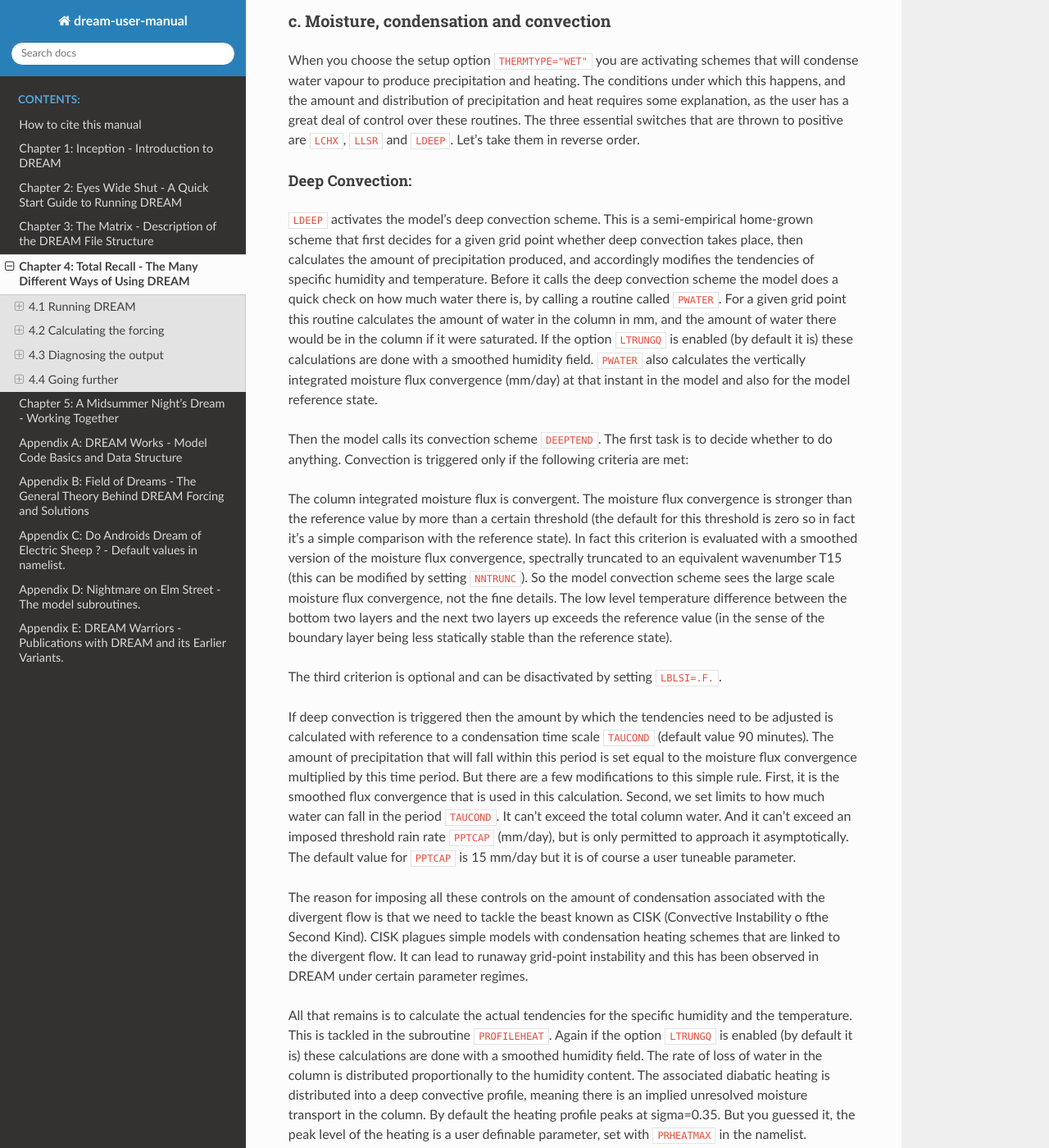
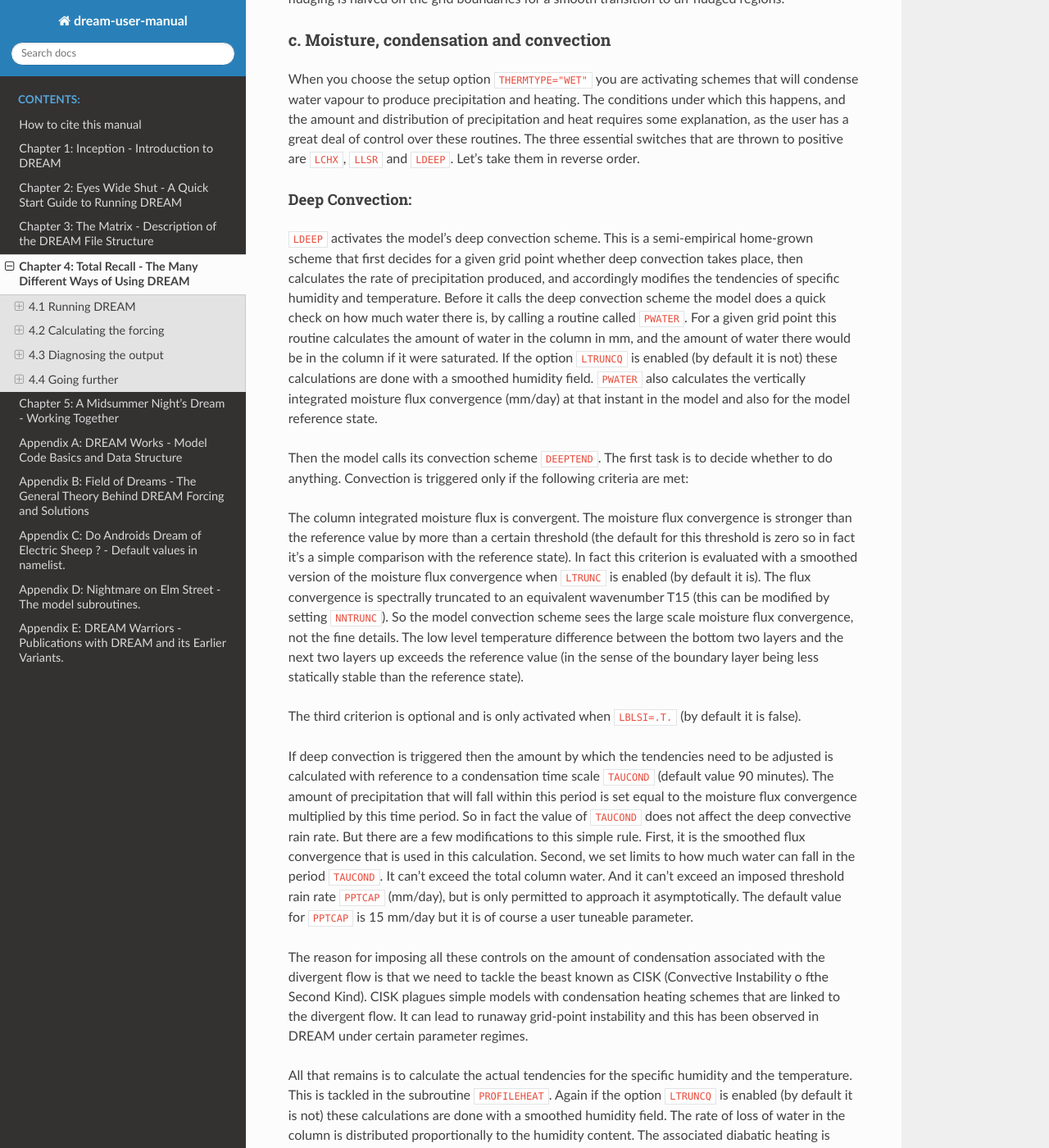
Before and after one commit to dream-gcm/usermanual, a Sphinx documentation site: the page built from source/Chapter4.md, in a window 1280 px wide and 1400 px high, scrolled down 14236 px. Shown: the whole window at 82% size. Built offline with Sphinx 7.4.7 and the Read the Docs theme 2.0.0, drawn with Linux system fonts in a browser that asks for light colours; some of the changed text lies outside the part shown.

Commit message:
Update Chapter4.md
changed 8.1 to 8,4
removed reference to PRHEATMAX in job script description
Added info on ltangent diagnostics
edited text on deep convection and LSR schemes
added text on SSTA scheme

```diff
--- a/source/Chapter4.md
+++ b/source/Chapter4.md
@@ -37,8 +37,6 @@
 * `LSTAB` activates a uniform damping on all degrees of freedom, for use in stability calculations and derivation of time independent solutions when the basic state is unstable.
 
 * `LMODE` activates the modefinder, which turns the model into a crude eigensolver to get the fastest growing mode for a given basic state by timestepping.
-
-* `PRHEATMAX` sets the level at which the deep convective profile has its maximum amplitude. This applies to the deep convection scheme and also to the SST transfer function.
 
 After this we are into linking input and output files. We've already covered the input files in [Chapter 2](https://dreamusermanual.readthedocs.io/en/latest/Chapter2.html), and the rest is fairly self explanatory. The main file you will work with is the history file which is a binary output with sequential records describing the model state as spectral coefficients of the state variables. For diagnostic fields related to precipitation the model writes `history_grid2d` and `history_grid3d` as needed. These outputs are controlled by namelist options. Restart files are written periodically (`restart.11`) and at the end of the run (`restart.12`). These files contain two consecutive timesteps so in principle can be used to restart the model and continue the run. Some basic information about the run is written into the text file results.
 
@@ -165,7 +163,7 @@
 
 `HISTID` and `FILTER` are strings appended to history files and output directories to distinguish them from one another. For example it might be useful to set `HISTID="_DJF"` and `FILTER="_mm"` or `"_hp"` if you're dealing with data from various seasons in the same directory, and you want to treat monthly mean or high pass components. More on that later.
 
-`REFSP` and `REFGR` are reference states for spectral and 2d grid point data that you might want to subtract from your results to display an anomaly. To do so set lsubtractsp and lsubtractgr to true.
+`REFSP` and `REFGR` are reference states for spectral and 2d grid point data that you might want to subtract from your results to display an anomaly. To do so set lsubtractsp and lsubtractgr to true. There is also an option ltangent which will enable a time dependent anomaly calculation. In this case your reference files must also contain sequences of data to be subtracted from your sequence of results.
 
 You can choose to calculate a time mean and/or a sequence by setting lmean and lseq. If you have 2d or 3d grid data from the run and you want output from it set `lreadgrid2d` and `lreadgrid3d` accordingly. Remember the 2d grid comprises fields related to precipitation and the 3d grid data is just the associated diabatic heating.
 
@@ -258,24 +256,24 @@
 When you choose the setup option `THERMTYPE="WET"` you are activating schemes that will condense water vapour to produce precipitation and heating. The conditions under which this happens, and the amount and distribution of precipitation and heat requires some explanation, as  the user has a great deal of control over these routines. The three essential switches that are thrown to positive are `LCHX`, `LLSR` and `LDEEP`. Let's take them in reverse order.
 
 #### Deep Convection:
-`LDEEP` activates the model's deep convection scheme. This is a semi-empirical home-grown scheme that first decides for a given grid point whether deep convection takes place, then calculates the amount of precipitation produced, and accordingly modifies the tendencies of specific humidity and temperature. Before it calls the deep convection scheme the model does a quick check on how much water there is, by calling a routine called `PWATER`. For a given grid point this routine calculates the amount of water in the column in mm, and the amount of water there would be in the column if it were saturated. If the option `LTRUNGQ` is enabled (by default it is) these calculations are done with a smoothed humidity field. `PWATER` also calculates the vertically integrated moisture flux convergence (mm/day) at that instant in the model and also for the model reference state.
+`LDEEP` activates the model's deep convection scheme. This is a semi-empirical home-grown scheme that first decides for a given grid point whether deep convection takes place, then calculates the rate of precipitation produced, and accordingly modifies the tendencies of specific humidity and temperature. Before it calls the deep convection scheme the model does a quick check on how much water there is, by calling a routine called `PWATER`. For a given grid point this routine calculates the amount of water in the column in mm, and the amount of water there would be in the column if it were saturated. If the option `LTRUNCQ` is enabled (by default it is not) these calculations are done with a smoothed humidity field. `PWATER` also calculates the vertically integrated moisture flux convergence (mm/day) at that instant in the model and also for the model reference state.
 
 Then the model calls its convection scheme `DEEPTEND`. The first task is to decide whether to do anything. Convection is triggered only if the following criteria are met:
 
 The column integrated moisture flux is convergent.
-The moisture flux convergence is stronger than the reference value by more than a certain threshold (the default for this threshold is zero so in fact it's a simple comparison with the reference state). In fact this criterion is evaluated with a smoothed version of the moisture flux convergence, spectrally truncated to an equivalent wavenumber T15 (this can be modified by setting `NNTRUNC`). So the model convection scheme sees the large scale moisture flux convergence, not the fine details.
+The moisture flux convergence is stronger than the reference value by more than a certain threshold (the default for this threshold is zero so in fact it's a simple comparison with the reference state). In fact this criterion is evaluated with a smoothed version of the moisture flux convergence when `LTRUNC` is enabled (by default it is). The flux convergence is spectrally truncated to an equivalent wavenumber T15 (this can be modified by setting `NNTRUNC`). So the model convection scheme sees the large scale moisture flux convergence, not the fine details.
 The low level temperature difference between the bottom two layers and the next two layers up exceeds the reference value (in the sense of the boundary layer being less statically stable than the reference state).
 
-The third criterion is optional and can be disactivated by setting `LBLSI=.F.`.
+The third criterion is optional and is only activated when `LBLSI=.T.` (by default it is false).
 
-If deep convection is triggered then the amount by which the tendencies need to be adjusted is calculated with reference to a condensation time scale `TAUCOND` (default value 90 minutes). The amount of precipitation that will fall within this period is set equal to the moisture flux convergence multiplied by this time period. But there are a few modifications to this simple rule. First, it is the smoothed flux convergence that is used in this calculation. Second, we set limits to how much water can fall in the period `TAUCOND`. It can't exceed the total column water. And it can't exceed an imposed threshold rain rate `PPTCAP` (mm/day), but is only permitted to approach it asymptotically. The default value for `PPTCAP` is 15 mm/day but it is of course a user tuneable parameter.
+If deep convection is triggered then the amount by which the tendencies need to be adjusted is calculated with reference to a condensation time scale `TAUCOND` (default value 90 minutes). The amount of precipitation that will fall within this period is set equal to the moisture flux convergence multiplied by this time period. So in fact the value of `TAUCOND` does not affect the deep convective rain rate. But there are a few modifications to this simple rule. First, it is the smoothed flux convergence that is used in this calculation. Second, we set limits to how much water can fall in the period `TAUCOND`. It can't exceed the total column water. And it can't exceed an imposed threshold rain rate `PPTCAP` (mm/day), but is only permitted to approach it asymptotically. The default value for `PPTCAP` is 15 mm/day but it is of course a user tuneable parameter.
 
 The reason for imposing all these controls on the amount of condensation associated with the divergent flow is that we need to tackle the beast known as CISK (Convective Instability o fthe Second Kind). CISK plagues simple models with condensation heating schemes that are linked to the divergent flow. It can lead to runaway grid-point instability and this has been observed in DREAM under certain parameter regimes.
 
-All that remains is to calculate the actual tendencies for the specific humidity and the temperature.  This is tackled in the subroutine `PROFILEHEAT`. Again if the option `LTRUNGQ` is enabled (by default it is) these calculations are done with a smoothed humidity field. The rate of loss of water in the column is distributed proportionally to the humidity content. The associated diabatic heating is distributed into a deep convective profile, meaning there is an implied unresolved moisture transport in the column. By default the heating profile peaks at sigma=0.35. But you guessed it, the peak level of the heating is a user definable parameter, set with `PRHEATMAX` in the namelist.
+All that remains is to calculate the actual tendencies for the specific humidity and the temperature.  This is tackled in the subroutine `PROFILEHEAT`. Again if the option `LTRUNCQ` is enabled (by default it is not) these calculations are done with a smoothed humidity field. The rate of loss of water in the column is distributed proportionally to the humidity content. The associated diabatic heating is distributed into a deep convective profile, meaning there is an implied unresolved vertical moisture transport in the column. By default the heating profile peaks at sigma=0.35. But you guessed it, the peak level of the heating is a user definable parameter, set with `PRHEATMAX` in the namelist.
 
 #### Large Scale Rain:
-Once the deep convection scheme as done its job, whatever super-saturation is left gets mopped up by the large scale rain scheme, activated by the option `LLSR`. The subroutine `LSRTEND` calculates the difference between the the specific humidity and its value at saturation. If the option `LTRUNGQ` is enabled (by default it is) these calculations are done with a smoothed humidity field. If the specific humidity exceeds the saturation value then this difference is condensed in-situ, for every grid location at every level. The timescale over which the condensation is to take place is again given by `TAUCOND`, and the appropriate negative tendency is applied to the specific humidity. The associated diabatic heating is also applied in-situ to the temperature tendency.
+Once the deep convection scheme as done its job, whatever super-saturation is left gets mopped up by the large scale rain scheme, activated by the option `LLSR`. The subroutine `LSRTEND` calculates the difference between the the specific humidity and its value at saturation. If the option `LTRUNCQ` is enabled (by default it is not) these calculations are done with a smoothed humidity field. If the specific humidity exceeds the saturation value then this difference is condensed in-situ, for every grid location at every level. The timescale over which the condensation is to take place is again given by `TAUCOND` (note that for large scale rain the parameter `TAUCOND` does influence the rain rate). The appropriate negative tendency is applied to the specific humidity, and the associated diabatic heating is applied in-situ to the temperature tendency.
 
 #### Forcing Modification:
 All these calculations for tendencies of humidity and temperature based on parameterisations of physical processes are bound to have a non-zero time-mean effect. There will be a net sink of moisture and a net source of heat. This is clearly in opposition to the DREAM philosophy of deriving climatological sources and sinks of state variables from data, using residual tendencies from the unforced dry model. We are effectively double counting, and so some correction must be made for this in the basic forcing. In fact it turns out to be crucial to obtaining realistic simulations. The rain schemes don't have much work to do if realistic time-mean sources and sinks are already provided on the right hand sides of the equations.
@@ -287,11 +285,11 @@
 This pragmatic forcing strategy has lead to some reasonably realistic rainfall climatologies, and so forms the basis of a hybrid dynamical-physical-empirical general circulation model. The ability to simulate rainfall opens up a lot of applications that were not possible for a simple dry GCM.
 
 #### Adding sea surface temperature effects
-How the atmosphere reacts to an anomaly in the sea surface temperature is the subject of major importance and a vast literature. Because of the coupled nature of surface fluxes, convection and radiation it is difficult to derive empirical rules. But this doesn't stop us from trying. We restrict ourselves to the tropics where we can more safely argue that the ocean forces the atmosphere, and to time scales long enough to hope we can apply empirical rules. The causal logic is that the SSTA leads to an anomaly in precipitation which in turn is translated into diabatic heating and fed into the model. Much of the architecture of the model's convection scheme can be co-opted into this problem to take an anomalous precipitation rate and feed it into a deep convective heating profile.
+How the atmosphere reacts to an anomaly in the sea surface temperature is the subject of major importance and a vast literature. Because of the coupled nature of surface fluxes, convection and radiation it is difficult to derive empirical rules. But this doesn't stop us from trying. We restrict ourselves to the tropics where we can more safely argue that the ocean forces the atmosphere, and to time scales long enough to hope we can apply empirical rules. The causal logic is that the SSTA leads to an anomaly in precipitation which in turn is translated into diabatic heating and fed into the model. Much of the architecture of the model's convection scheme can be co-opted into this problem to take an anomalous precipitation rate and feed it into a deep convective heating profile. This is dealt with in the subroutine `SSTTEND`.
 
 Set `LSST=.T.` and the model will expect to read two gridded SST datasets. Into channel 18 it will read a long term climatology, either fixed or developing. The default assumption is that it changes once per month but this can be modified with `KOUNTSSTC`. The SST data read into channel 17 can be either a realistic weekly value (this period can be modified with `KOUNTSST`) or an anomaly. Either way, the model is interested in the SST anomaly. How the model interprets channel 17 depends on the value of `ISSTREAD`. If `ISSTREAD=1`, then the model treats channel 17 as SST data and calculates the anomaly as the difference between this and the climatology (channel 18). If `ISSTREAD=2` the model will interpret channel 17 directly as an SST anomaly.
 
-Having obtained the SSTA, and with an SST climatology as well, the task is to translate this temperature anomaly in degrees C into a rain rate anomaly in mm/day. There are three options, depending on the value set for the transfer function switch `ISSTTRAN`.
+Having obtained the SSTA, and with an SST climatology as well, the task is to translate this temperature anomaly in degrees C into a rain rate anomaly in mm/day. There are four options, depending on the value set for the transfer function switch `ISSTTRAN`.
 
 `ISSTTRAN=1` triggers a direct linear correspondence between SSTA and the precipitation rate anomaly. There is a dummy parameter DQDT, the rate of change of precipitation rate with SSTA, which is just set to 1. The translation thus follows geophysical constants to provide 1 mm/day for every degree of SSTA.
 
@@ -299,7 +297,9 @@
 
 Note that the precipitation anomaly thus calculated is passed into profileheat in the same way as it is from the convection scheme, and the diabatic heating will be placed into the same deep convective vertical profile. This anomaly is fixed, and it can be negative. So don't be alarmed by negative values of mean precipitation in your long climate run. The SSTA-induced precipitation anomaly will impact the tendencies of moisture and temperature. So it interacts with the moisture budget of the model a well as the heat budget. Finally - be warned that the SSTA-induced heating will be affected by alternative specifications for the latent heat of condensation. So if you set `THERMTYPE` to `INTER`, don't expect the model to respond to SSTAs !
 
-`ISSTRTAN=3` is a short cut if you want to force the model directly with an observed precipitation anomaly. The values read from channel 17 are interpreted directly in mm/day and passed to `PROFILEHEAT`.
+`ISSTTRAN=3` is a short cut if you want to force the model directly with an observed precipitation anomaly. The values read from channel 17 are interpreted directly in mm/day and passed to `PROFILEHEAT`.
+
+`ISSTTRAN=4` is a completely different approach more akin to a conventional GCM. It bypasses the calculation of anomalous precipitation in `SSTTEND` and instead adds the SSTA as a modification to the flux at the bottom boundary in `VDIFFTEND`. Fluxes of temperature and specific humidity are modified by changing their values in the imaginary sub-surface layer. The SST anomaly is added to the temperature and a quantity QDIFF is added to the specific humidity. QDIFF is the difference in saturated humidity between the climatological temperature normally ascribed to the sub-layer and the temperature with the SSTA added. So it is a nonlinear function of temperature and it’s quite important in determining the model response to an SSTA. This option removes problems of double counting and negative precipitation associated with the anomaly-transfer-function approach.
 
 There are some options for controlling your anomaly experiments. `SCALESSTA` can change the amplitude or sign of the SSTA in a similar way to `SCALEFAN`. `SCALEPPTA` does the same thing to the derived precipitation anomaly. If the transfer function is nonlinear it will not have the same effect. `LSSTMASK` can be switched on to limit the SSTA to the tropics, or to separate ocean basins in the tropics. These are controlled by `SSTZONE`, which can be set to `TROIPICS`, `PACIFIC`, `ATLANTIC` or `INDIAN`. It chooses useful values for the box boundaries of the mask, using the same code as for the nudging mask.
 
```
Also changed, not shown: other parts of source/Chapter4.md (+1 -1 lines).
